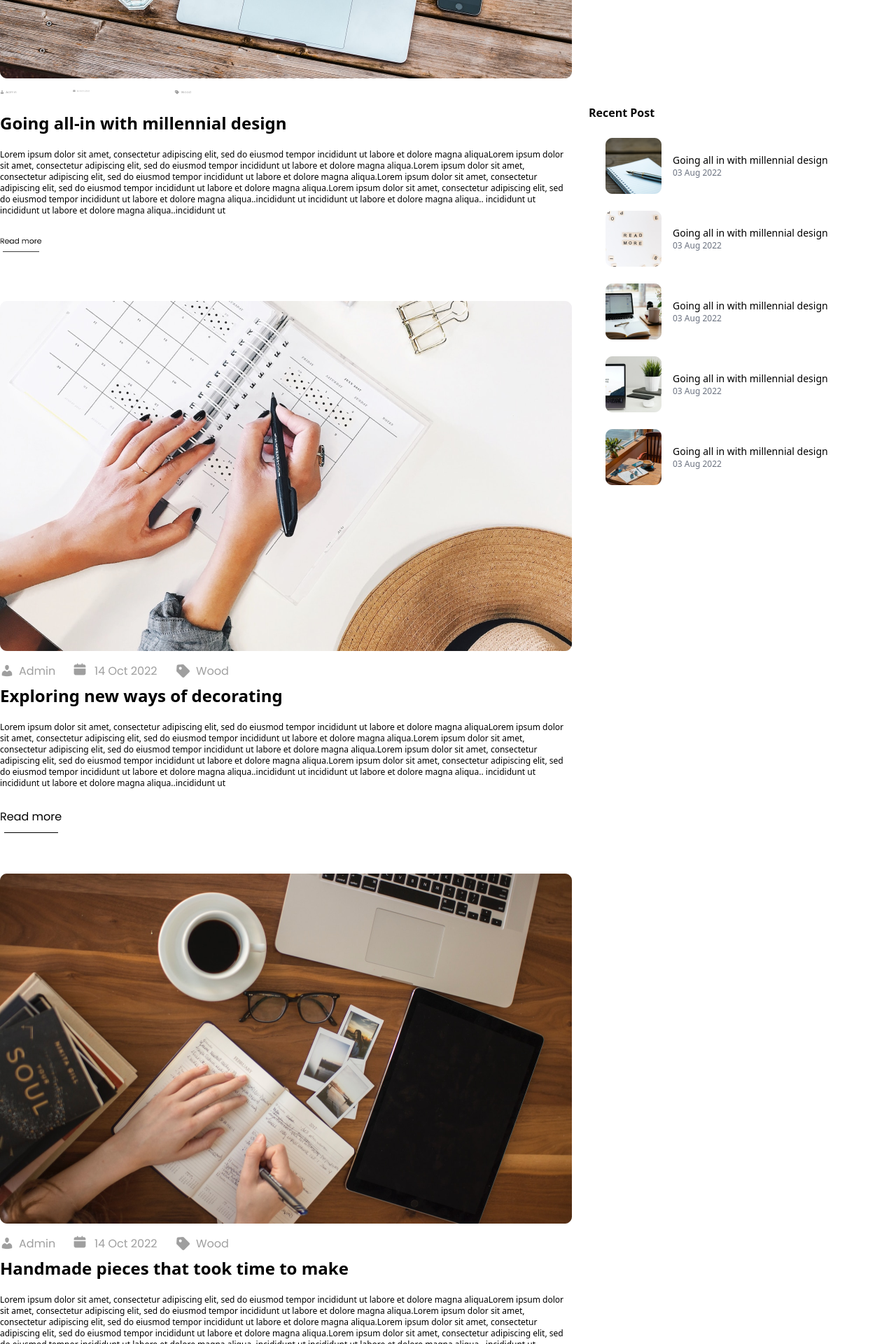
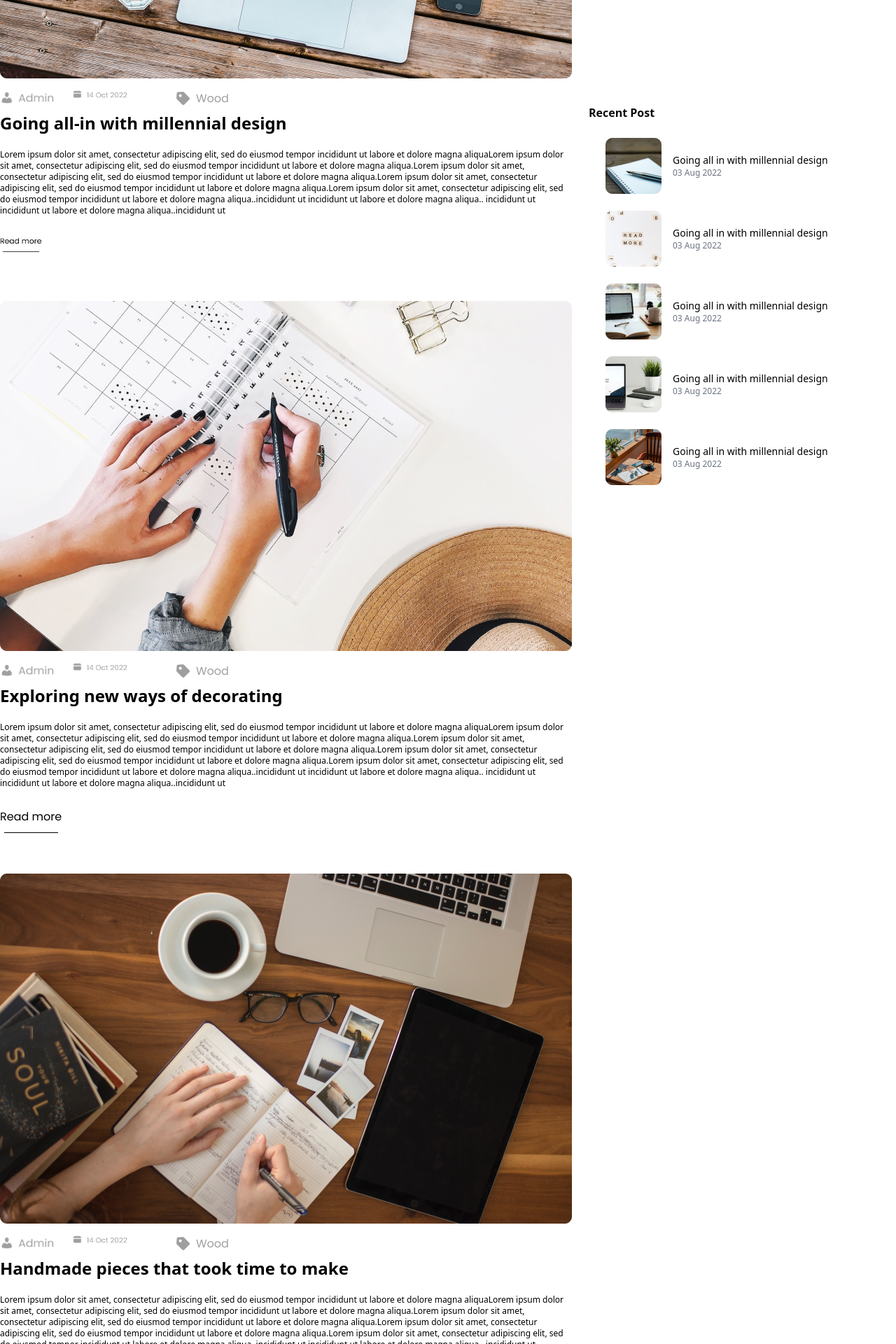
Before and after one commit to ShabanaHaider/newyear, a Next.js app: page /blog in a window 1280 px wide. Shown: the part 900-2820 px from the top of the page at 70% size. Built offline with nearby package versions, Linux system fonts and the light colour scheme.

Commit message:
vercel error

```diff
--- a/src/app/blog/page.tsx
+++ b/src/app/blog/page.tsx
@@ -64,13 +64,13 @@ export default function Shop() {
               {/* Small images in a row right below the main image */}
               <div className="flex justify-start gap-6 mt-4">
                 <div className="w-[80px] h-[24px]">
-                  <Image src="/admin.png" alt="admin" width={24} height={24} />
+                  <Image src="/admin.png" alt="admin" width={78} height={24} />
                 </div>
                 <div className="w-[121px] h-[24px]">
-                  <Image src="/date.png" alt="date" width={24} height={24} />
+                  <Image src="/date.png" alt="date" width={78} height={24} />
                 </div>
                 <div className="w-[78px] h-[24px]">
-                  <Image src="/wood.png" alt="wood" width={24} height={24} />
+                  <Image src="/wood.png" alt="wood" width={78} height={24} />
                 </div>
               </div>
 
@@ -113,18 +113,21 @@ export default function Shop() {
     className="cursor-pointer"
   />
 
+
+
   {/* Small images in a row right below the main image */}
   <div className="flex justify-start gap-6 mt-4">
                 <div className="w-[80px] h-[24px]">
-      <img src="/admin.png" alt="admin" />
+                  <Image src="/admin.png" alt="admin" width={78} height={24} />
                 </div>
                 <div className="w-[121px] h-[24px]">
-      <img src="/date.png" alt="date" />
+                  <Image src="/date.png" alt="date" width={78} height={24} />
                 </div>
                 <div className="w-[78px] h-[24px]">
-      <img src="/wood.png" alt="wood" />
+                  <Image src="/wood.png" alt="wood" width={78} height={24} />
                 </div>
               </div>
+
 
   {/* Heading below the small images */}
   <div className="flex flex-col gap-2 mt-2 text-black justify-start text-2xl">
@@ -165,18 +168,19 @@ export default function Shop() {
     className="cursor-pointer"
   />
 
-  {/* Small images in a row right below the main image */}
+
 <div className="flex justify-start gap-6 mt-4">
                 <div className="w-[80px] h-[24px]">
-      <img src="/admin.png" alt="admin" />
+                  <Image src="/admin.png" alt="admin" width={78} height={24} />
                 </div>
                 <div className="w-[121px] h-[24px]">
-      <img src="/date.png" alt="date" />
+                  <Image src="/date.png" alt="date" width={78} height={24} />
                 </div>
                 <div className="w-[78px] h-[24px]">
-      <img src="/wood.png" alt="wood" />
+                  <Image src="/wood.png" alt="wood" width={78} height={24} />
                 </div>
               </div>
+
 
   {/* Heading below the small images */}
   <div className="flex flex-col gap-2 mt-2 text-black justify-start text-2xl">
@@ -206,9 +210,6 @@ export default function Shop() {
             <Image src="/number3.png" alt="3" width={60} height={60} />
             <Image src="/next.png" alt="next" width={98} height={60} />
           </div>
-
-
-
 
 
   </div>
@@ -311,9 +312,6 @@ export default function Shop() {
 <p className=" text-left text-xs text-gray-500">03 Aug 2022</p>
 </div>
 </div>
-
-
-
 </div>
 </div>
 
@@ -349,7 +347,6 @@ export default function Shop() {
 </div>
 </div>
 </div>
-
 </div>
 
 
```
Lines whose indentation alone changed are shown as unchanged.
